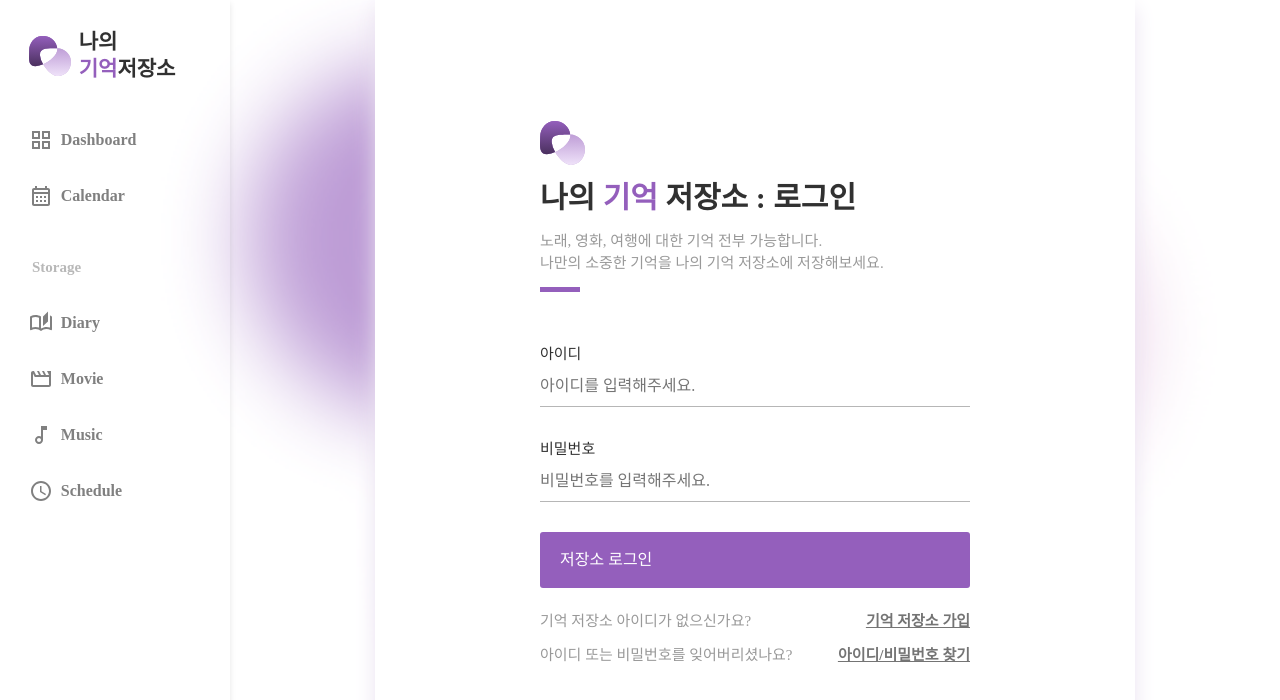
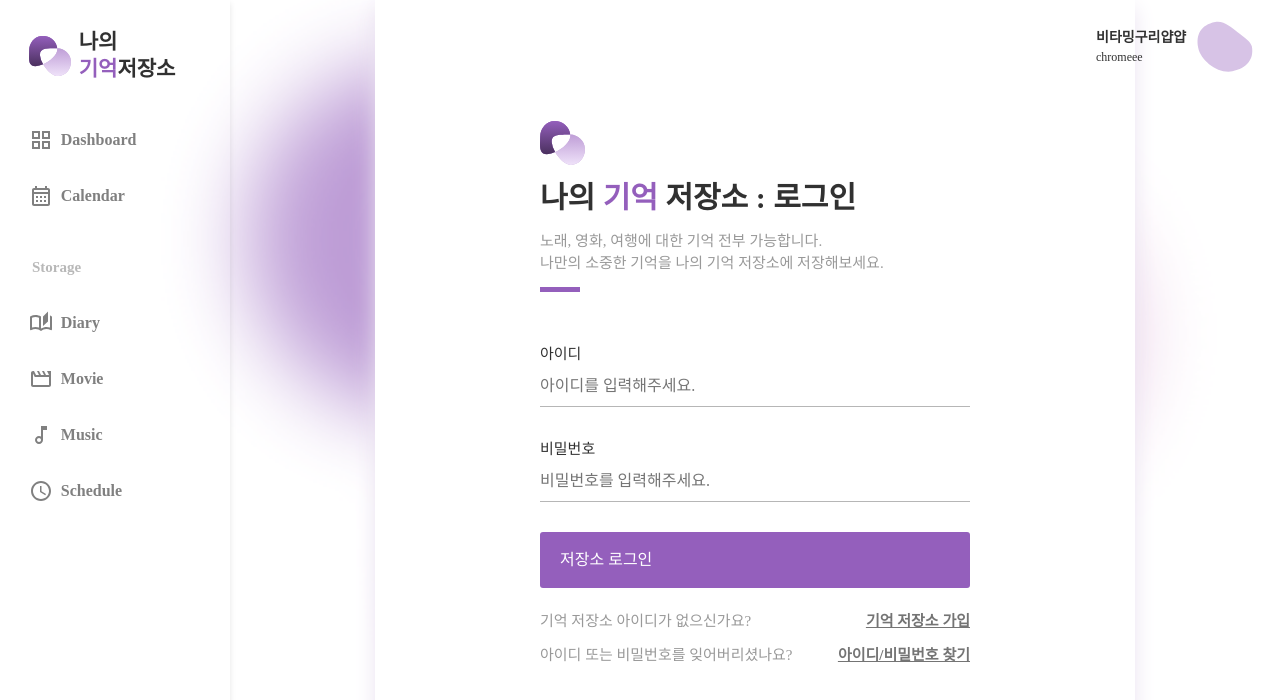
Before and after one commit to leeheeae/MyMemoryStorage-front, a Vue app: page /login in a window 1280 px wide. Shown: the top 700 px of the page. Built offline with nearby package versions, Linux system fonts and the light colour scheme; a web font is replaced by a local one.

Commit message:
메인 로그 인정보

```diff
--- a/src/App.vue
+++ b/src/App.vue
@@ -2,12 +2,14 @@
   <div class="app-container">
     <side-menu />
     <router-view />
+    <login-info />
   </div>
 </template>
 <script>
 import SideMenu from "@/components/common/SideMenu.vue";
+import LoginInfo from "./components/common/LoginInfo.vue";
 export default {
-  components: { SideMenu },
+  components: { SideMenu, LoginInfo },
 };
 </script>
 
--- /dev/null
+++ b/src/components/common/LoginInfo.vue
@@ -0,0 +1,59 @@
+<template>
+  <div class="login-info">
+    <div class="login-id">
+      <h3>비타밍구리얍얍</h3>
+      <p>chromeee</p>
+    </div>
+    <div class="login-img">
+      <svg
+        xmlns="http://www.w3.org/2000/svg"
+        width="61.807"
+        height="60.821"
+        viewBox="0 0 61.807 60.821"
+        class="back"
+      >
+        <path
+          d="M22.2,4.667c13.065,0,20.8,9.2,20.8,23.879s-16.664,29.04-29.729,29.04S-8.667,50.7-8.667,36.018c0-8.947,8.515-14.843,14.294-20.1C12.574,9.587,17.473,4.966,22.2,4.667Z"
+          transform="translate(58.182 7.617) rotate(79)"
+          fill="#d7c3e6"
+        />
+      </svg>
+    </div>
+  </div>
+</template>
+
+<style scoped>
+.login-info {
+  display: flex;
+  align-items: center;
+  position: fixed;
+  top: 1rem;
+  right: 1.5rem;
+}
+.login-info .login-id {
+  margin-right: 8px;
+}
+.login-info .login-id h3 {
+  font-size: 14px;
+  font-weight: 600;
+  color: #313131;
+}
+.login-info .login-id p {
+  font-size: 12px;
+  font-weight: 500;
+  color: #313131;
+}
+.login-info .login-id .login-img {
+  position: relative;
+}
+.login-info .login-id .login-img svg {
+  position: absolute;
+  top: 0;
+  left: 0;
+}
+.login-info .login-id .login-img svg.back {
+  top: 0;
+}
+.login-info .login-id .login-img svg.front {
+}
+</style>
```
